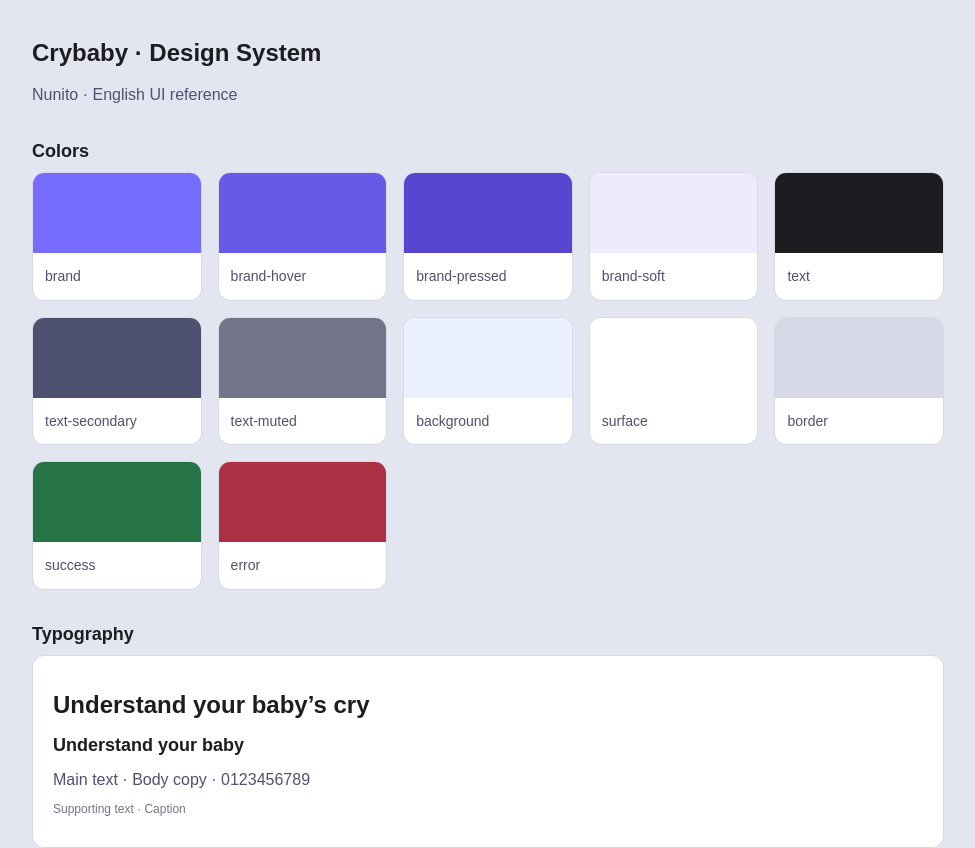
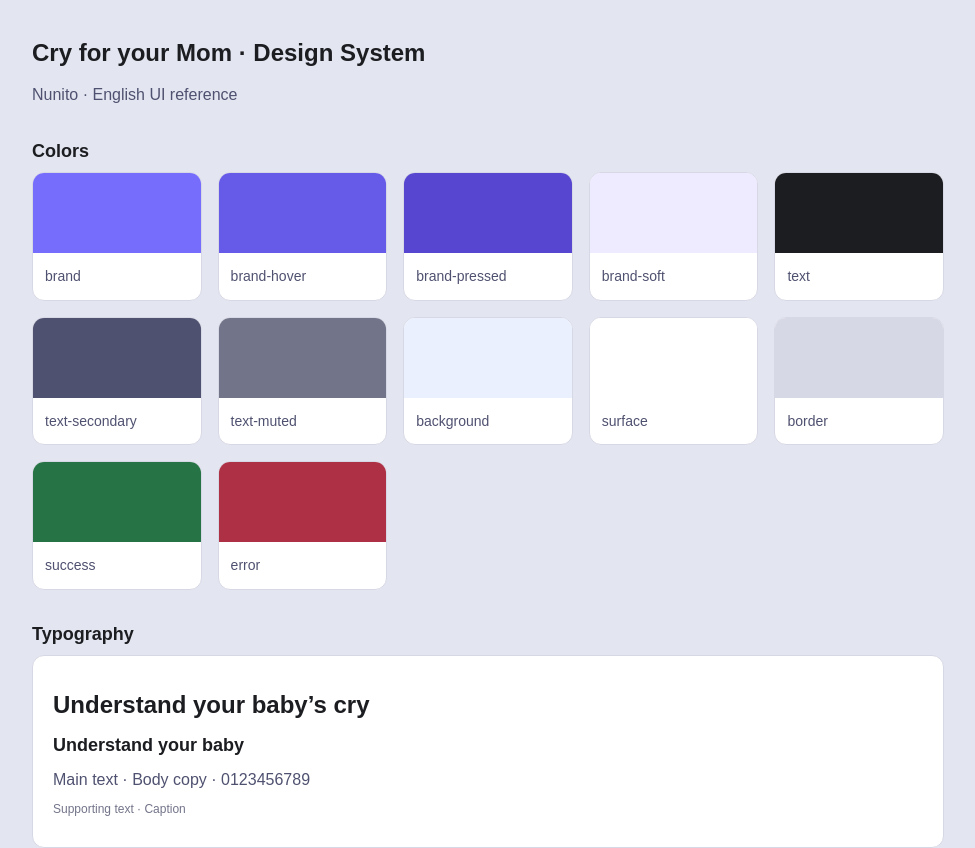
Before and after one commit to AYNO-I-KNOW/utopia-hackathon-2026, a Next.js app: page /design-system in a window 1280 px wide. Shown: the top 848 px of the page, without its empty margins (152-1127 px from the left). Built offline with nearby package versions, Linux system fonts and the light colour scheme.

Commit message:
chore(app): rename the app to Cry for your Mom
Co-Authored-By: Claude Opus 5.5 <noreply@anthropic.com>

```diff
--- a/src/app/design-system/page.tsx
+++ b/src/app/design-system/page.tsx
@@ -18,7 +18,7 @@ const colors = [
 export default function DesignSystem() {
   return (
     <main className="ds-page">
-      <h1>Crybaby · Design System</h1>
+      <h1>Cry for your Mom · Design System</h1>
       <p>Nunito · English UI reference</p>
       <section className="ds-section">
         <h2>Colors</h2>
--- a/src/content/en.ts
+++ b/src/content/en.ts
@@ -171,7 +171,7 @@ export const en = {
   chatQuickLabel: "Common questions",
   chatLatestResult: "Latest analysis",
   promptIntro:
-    "I’m a parent using the Crybaby app to analyze my baby’s crying.",
+    "I’m a parent using the Cry for your Mom app to analyze my baby’s crying.",
   promptResult: "Result: {list} (case: {case})",
   promptActivity:
     "Last 24 h: {n} feeds · last feed: {feed} · last diaper change: {diaper} · sleep: {sleep}",
--- a/src/content/th.ts
+++ b/src/content/th.ts
@@ -158,7 +158,7 @@ export const th = {
   chatError: "ตอบไม่สำเร็จ ลองอีกครั้ง",
   chatQuickLabel: "คำถามที่พบบ่อย",
   chatLatestResult: "ผลวิเคราะห์ล่าสุด",
-  promptIntro: "ฉันเป็นพ่อ/แม่ ใช้แอป Crybaby วิเคราะห์เสียงลูกร้อง",
+  promptIntro: "ฉันเป็นพ่อ/แม่ ใช้แอป Cry for your Mom วิเคราะห์เสียงลูกร้อง",
   promptResult: "ผล: {list} (case: {case})",
   promptActivity:
     "24 ชม.ล่าสุด: ให้นม {n} ครั้ง ล่าสุด {feed} · ผ้าอ้อม ล่าสุด {diaper} · นอน {sleep}",
```
